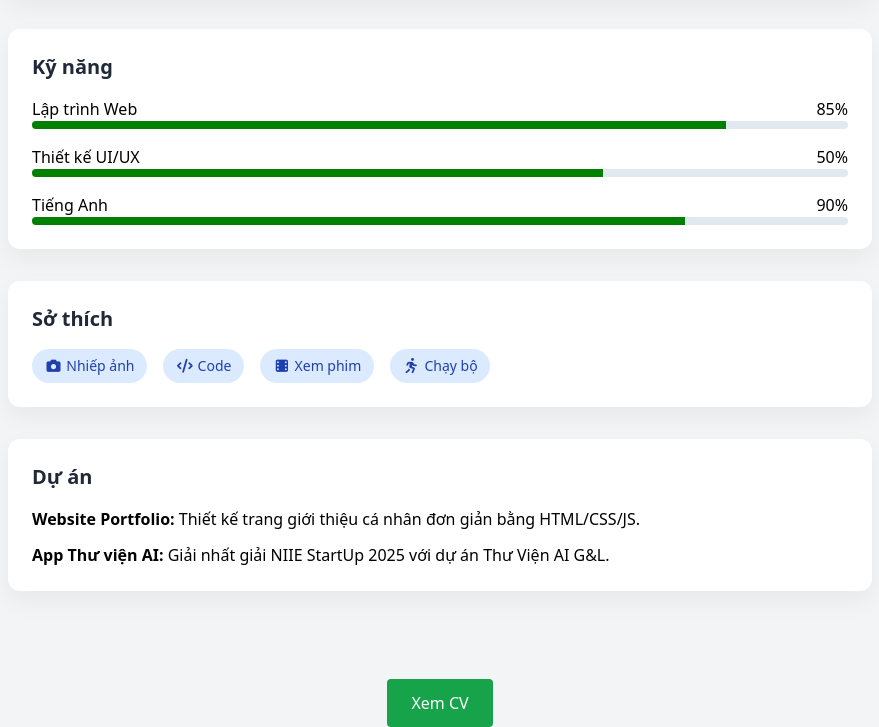
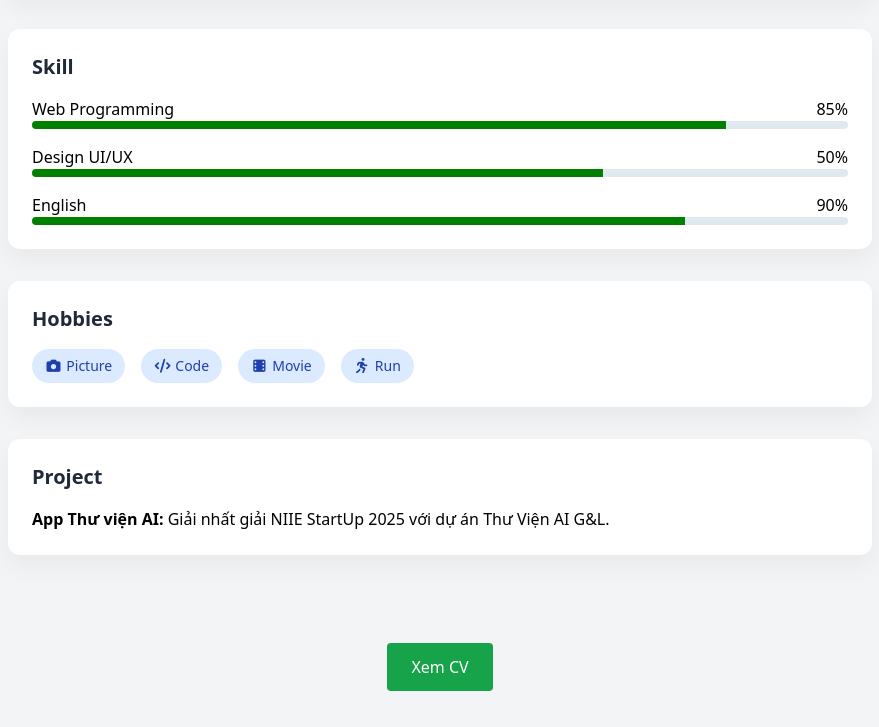
Before and after one commit to B01208/pf, a plain HTML site: page index.html in a window 1280 px wide. Shown: the part 411-1138 px from the top of the page, without its empty margins (200-1079 px from the left). After the commit the page ends 1102 px from the top, so only its background shows below. Drawn offline with nearby package versions, Linux system fonts and the light colour scheme.

Commit message:
first commit

```diff
--- a/index.html
+++ b/index.html
@@ -3,7 +3,7 @@
 <head>
   <meta charset="UTF-8" />
   <meta name="viewport" content="width=device-width, initial-scale=1.0" />
-  <title>Profile Cá Nhân</title>
+  <title>Ngọc Thắng'Profile</title>
   <link rel="stylesheet" href="https://cdn.jsdelivr.net/npm/@fortawesome/fontawesome-free/css/all.min.css">
   <script src="https://cdn.tailwindcss.com"></script>
   <link rel="stylesheet" href="style.css" />
@@ -22,7 +22,7 @@
           <img src="tao.jpg" alt="Avatar" class="rounded-full border-4 border-blue-200 w-48 h-48 object-cover" />
         </div>
         <div class="md:w-2/3 p-6">
-          <h2 class="text-2xl font-bold text-gray-800 mb-2">Thông tin cá nhân</h2>
+          <h2 class="text-2xl font-bold text-gray-800 mb-2">About me</h2>
           <ul class="space-y-1 text-gray-600">
             <li><i class="fas fa-birthday-cake mr-2 text-blue-500"></i> 27/11/2005</li>
             <li><i class="fas fa-map-marker-alt mr-2 text-blue-500"></i> TP.HCM</li>
@@ -41,23 +41,23 @@
 
     <!-- Skills -->
     <div class="profile-card bg-white rounded-xl p-6 mb-8">
-      <h3 class="text-xl font-bold text-gray-800 mb-4">Kỹ năng</h3>
+      <h3 class="text-xl font-bold text-gray-800 mb-4">Skill</h3>
       <div class="space-y-4">
         <div>
           <div class="flex justify-between">
-            <span>Lập trình Web</span><span>85%</span>
+            <span>Web Programming</span><span>85%</span>
           </div>
           <div class="progress-bar"><div class="progress-fill" style="width: 85%;"></div></div>
         </div>
         <div>
           <div class="flex justify-between">
-            <span>Thiết kế UI/UX</span><span>50%</span>
+            <span>Design UI/UX</span><span>50%</span>
           </div>
           <div class="progress-bar"><div class="progress-fill" style="width: 70%;"></div></div>
         </div>
         <div>
           <div class="flex justify-between">
-            <span>Tiếng Anh</span><span>90%</span>
+            <span>English</span><span>90%</span>
           </div>
           <div class="progress-bar"><div class="progress-fill" style="width: 80%;"></div></div>
         </div>
@@ -66,22 +66,19 @@
 
     <!-- Interests -->
     <div class="profile-card bg-white rounded-xl p-6 mb-8">
-      <h3 class="text-xl font-bold text-gray-800 mb-4">Sở thích</h3>
+      <h3 class="text-xl font-bold text-gray-800 mb-4">Hobbies</h3>
       <div class="flex flex-wrap gap-4">
-        <span class="tag"><i class="fas fa-camera mr-1"></i> Nhiếp ảnh</span>
+        <span class="tag"><i class="fas fa-camera mr-1"></i> Picture</span>
         <span class="tag"><i class="fas fa-code mr-1"></i> Code</span>
-        <span class="tag"><i class="fas fa-film mr-1"></i> Xem phim</span>
-        <span class="tag"><i class="fas fa-running mr-1"></i> Chạy bộ</span>
+        <span class="tag"><i class="fas fa-film mr-1"></i> Movie</span>
+        <span class="tag"><i class="fas fa-running mr-1"></i> Run</span>
       </div>
     </div>
 
     <!-- Projects -->
     <div class="profile-card bg-white rounded-xl p-6">
-      <h3 class="text-xl font-bold text-gray-800 mb-4">Dự án</h3>
+      <h3 class="text-xl font-bold text-gray-800 mb-4">Project</h3>
       <ul class="space-y-3">
-        <li>
-          <strong>Website Portfolio:</strong> Thiết kế trang giới thiệu cá nhân đơn giản bằng HTML/CSS/JS.
-        </li>
         <li>
           <strong>App Thư viện AI:</strong> Giải nhất giải NIIE StartUp 2025 với dự án Thư Viện AI G&L.
         </li>
```
